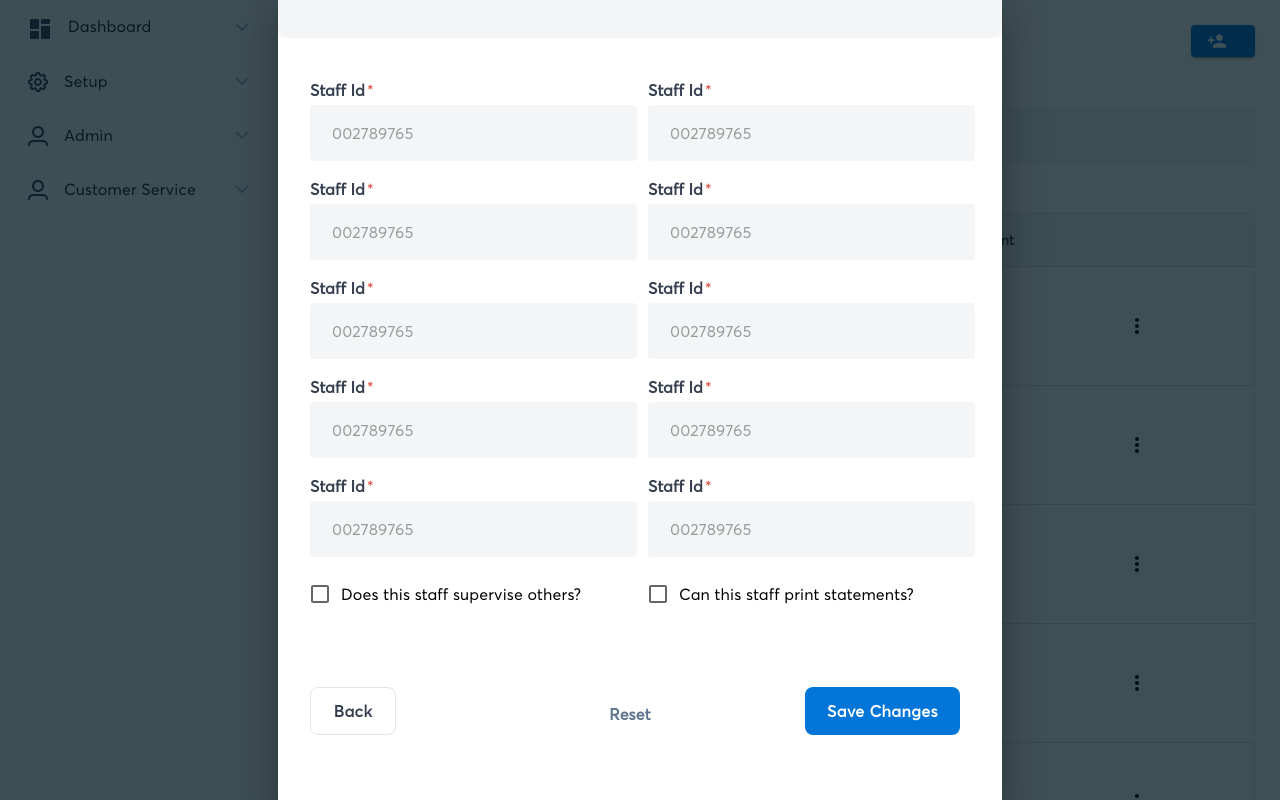
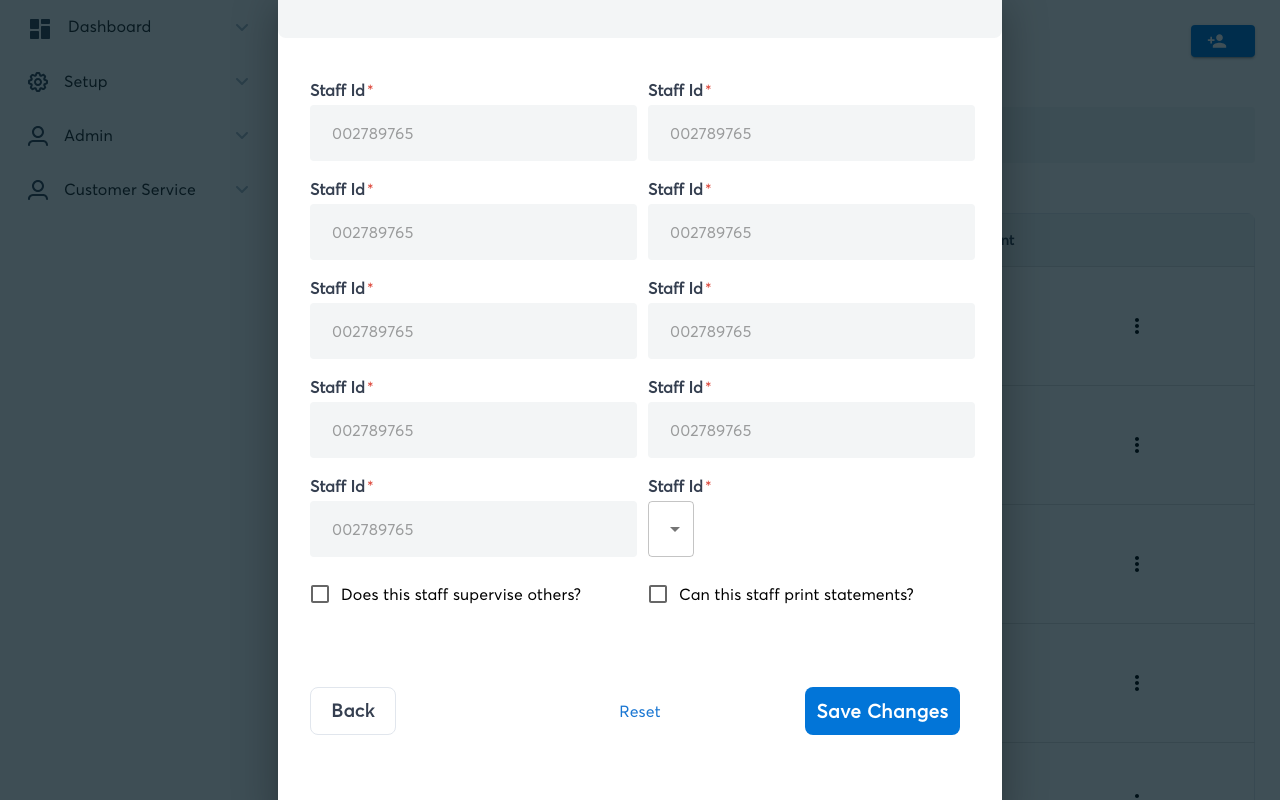
Before and after one commit to oagbolade/iBaaS, a Next.js app: page /admin in a window 1280 px wide. Both pictures are taken after a click on the button 1223 px from the left and 41 px from the top of the page. Shown: the top 800 px of the page. Built offline with nearby package versions, Linux system fonts and the light colour scheme.

Commit message:
Added select and fixed text not showing

```diff
--- a/app/globals.css
+++ b/app/globals.css
@@ -23,7 +23,6 @@
 }
 
 body {
-  color: rgb(var(--foreground-rgb));
   background-color: white;
   padding: 0;
   margin: 0;
--- a/components/Modal/styles.ts
+++ b/components/Modal/styles.ts
@@ -39,7 +39,7 @@ export const ModalHeader = {
 export const ModalBackButton = {
   height: '48px',
   width: '86px',
-  fontSize: '16px',
+  fontSize: '18px',
   fontWeight: 600,
   color: `${colors.neutral900}`,
   backgroundColor: `${colors.white}`,
@@ -50,7 +50,7 @@ export const ModalBackButton = {
 export const ModalSaveButton = {
   height: '48px',
   width: '155px',
-  fontSize: '16px',
+  fontSize: '19px',
   fontWeight: 600,
   color: `${colors.white}`,
   backgroundColor: `${colors.activeBlue400}`,
@@ -60,7 +60,7 @@ export const ModalSaveButton = {
 export const ResetButton = {
   height: '42px',
   width: '42px',
-  fontSize: '16px',
+  fontSize: '20px',
   fontWeight: 600,
   color: `${colors.neutral700}`,
   textAlign: 'center',
--- a/components/Sidebar/styles.ts
+++ b/components/Sidebar/styles.ts
@@ -2,7 +2,7 @@ import colors from '@/assets/colors';
 
 export const sideBarItem = {
   fontFamily: 'Averta Regular',
-  fontSize: '16px',
+  fontSize: '20px',
   lineHeight: '24px',
   fontWeight: 400,
   width: '200px',
--- /dev/null
+++ b/components/TextFields/FormSelectInput.tsx
@@ -0,0 +1,63 @@
+import React from 'react';
+import InputAdornment from '@mui/material/InputAdornment';
+import Box from '@mui/material/Box';
+import Typography from '@mui/material/Typography';
+import MenuItem from '@mui/material/MenuItem';
+import Stack from '@mui/material/Stack';
+import Select, { SelectChangeEvent } from '@mui/material/Select';
+import TextField from '@mui/material/TextField';
+import { textStyle, labelTypography, asterix } from './styles';
+
+type Props = {
+  placeholder: string;
+  label: string;
+  required?: boolean;
+  icon?: any;
+};
+
+export const FormSelectInput = ({
+  placeholder,
+  icon,
+  label,
+  required,
+}: Props) => {
+  return (
+    <Box>
+      <Stack
+        sx={{
+          marginBottom: '3px',
+        }}
+        direction="row"
+      >
+        <Typography sx={labelTypography}>{label} </Typography>
+        {required && <Typography sx={asterix}>*</Typography>}
+      </Stack>
+      <Select
+          // value={age}
+          // onChange={handleChange}
+          displayEmpty
+          inputProps={{ 'aria-label': 'Without label' }}
+        >
+          <MenuItem value="">
+            <em>None</em>
+          </MenuItem>
+          <MenuItem value={10}>Ten</MenuItem>
+          <MenuItem value={20}>Twenty</MenuItem>
+          <MenuItem value={30}>Thirty</MenuItem>
+        </Select>
+      {/* <TextField
+        placeholder={placeholder}
+        sx={textStyle}
+        InputProps={{
+          startAdornment: (
+            <InputAdornment position="start">{icon}</InputAdornment>
+          ),
+        }}
+      /> */}
+    </Box>
+  );
+};
+
+FormSelectInput.defaultProps = {
+  required: false,
+};
--- a/components/TextFields/index.ts
+++ b/components/TextFields/index.ts
@@ -1,3 +1,4 @@
 export { TextInput } from './TextInput';
 export { FormTextInput } from './FormTextInput';
 export { CheckboxInput } from './CheckboxInput';
+export { FormSelectInput } from './FormSelectInput';
--- a/components/Typography/PageTitle.tsx
+++ b/components/Typography/PageTitle.tsx
@@ -16,5 +16,5 @@ type Props = {
 };
 
 export const PageTitle = ({ title, styles }: Props) => (
-  <Typography sx={{pageTitle, ...styles}}>{title}</Typography>
+  <Typography sx={{pageTitle}}>{title}</Typography>
 );
--- a/pages/Admin/AdminContainer.tsx
+++ b/pages/Admin/AdminContainer.tsx
@@ -12,7 +12,7 @@ import {
   ResetButton,
 } from '@/components/Modal/styles';
 import { PrimaryIconButton } from '@/components/Buttons';
-import { FormTextInput, CheckboxInput } from '@/components/TextFields';
+import { FormTextInput, CheckboxInput, FormSelectInput } from '@/components/TextFields';
 import { PageTitle } from '@/components/Typography';
 import { AdminContextProvider } from './AdminContext';
 
@@ -56,7 +56,7 @@ const ModalForm = () => {
           <FormTextInput placeholder="002789765" label="Staff Id" required />{' '}
         </Grid>
         <Grid item md={6}>
-          <FormTextInput placeholder="002789765" label="Staff Id" required />{' '}
+          <FormSelectInput placeholder="002789765" label="Staff Id" required />{' '}
         </Grid>
         {/* Checkboxes */}
         <Grid item md={6}>
--- a/pages/Admin/MainSection.tsx
+++ /dev/null
@@ -1,17 +0,0 @@
-import Stack from '@mui/material/Stack';
-import { PageTitle } from '@/components/Typography';
-
-export const MainSection = () => {
-  return (
-    <Stack
-      sx={{
-        padding: '25px',
-      }}
-      spacing={140}
-      direction="row"
-    >
-      <PageTitle title="Manage Users" />
-      <PageTitle title="Add Button Here" />
-    </Stack>
-  );
-};
```
